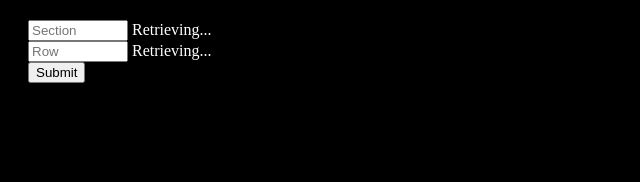
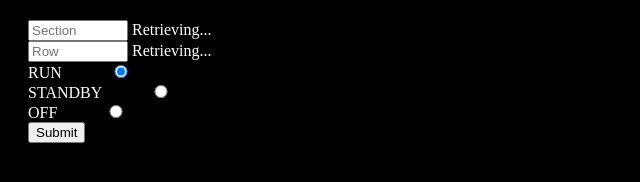
Before and after one commit to organicford/organicford, a plain HTML site: page db/index.html in a window 1280 px wide. Shown: the whole page, without its empty margins (0-640 px from the left). Drawn offline with Linux system fonts and the light colour scheme.

Commit message:
Update index.html

```diff
--- a/db/index.html
+++ b/db/index.html
@@ -1,7 +1,6 @@
 <head>
     <meta charset="utf-8" />
     <title>Database</title>
-    <meta name="viewport" content="width=device-width, initial-scale=1" />
     <link rel="stylesheet" href="style.css" />
     <script src="https://use.fontawesome.com/ec95df541b.js"></script>
   </head>
@@ -10,12 +9,26 @@
     <div id="container">
         <form id="form">
             <div id="section">
-                <input type="text" placeholder="Section" />
+                <input type="text" name="section" placeholder="Section" />
                 <span>Retrieving...</span>
             </div>
             <div id="row">
-                <input type="text" placeholder="Row" />
+                <input type="text" name="row" placeholder="Row" />
                 <span>Retrieving...</span>
+            </div>
+            <div id="mode">
+                <div id="run">
+                    <span>RUN</span>
+                    <input type="radio" name="mode" value="RUN" checked>
+                </div>
+                <div id="standby">
+                    <span>STANDBY</span>
+                    <input type="radio" name="mode" value="STANDBY">
+                </div>
+                <div id="off">
+                    <span>OFF</span>
+                    <input type="radio" name="mode" value="OFF">
+                </div>
             </div>
             <button type="submit">Submit</button>
         </form>
```
